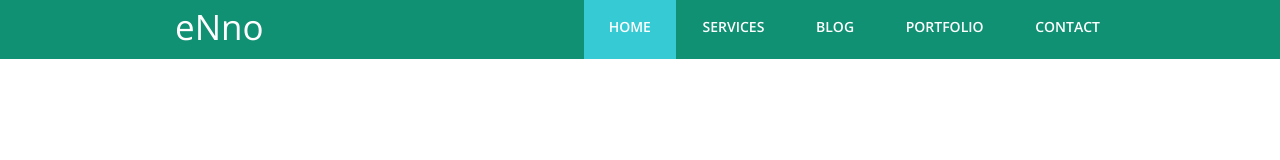
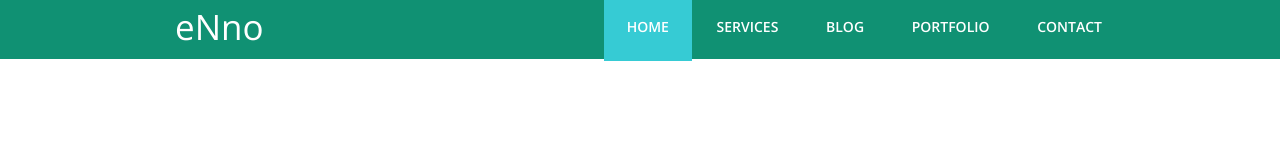
Before and after one commit to RatiboR1978/eNno, a website: page index.html in a window 1280 px wide. Drawn offline with nearby package versions, Linux system fonts and the light colour scheme.

Commit message:
Поправил отступы меню на главной при 700px и путь к шрифтам

```diff
--- a/sass/blocks/header.scss
+++ b/sass/blocks/header.scss
@@ -67,7 +67,7 @@
   }
   @media (min-width: 700px) {
     a {
-      padding: 25px 23px;
+      padding: 25px 23gitpx;
     }
   }
 }
```
Also changed, not shown: css/style.css, css/style.min.css.
